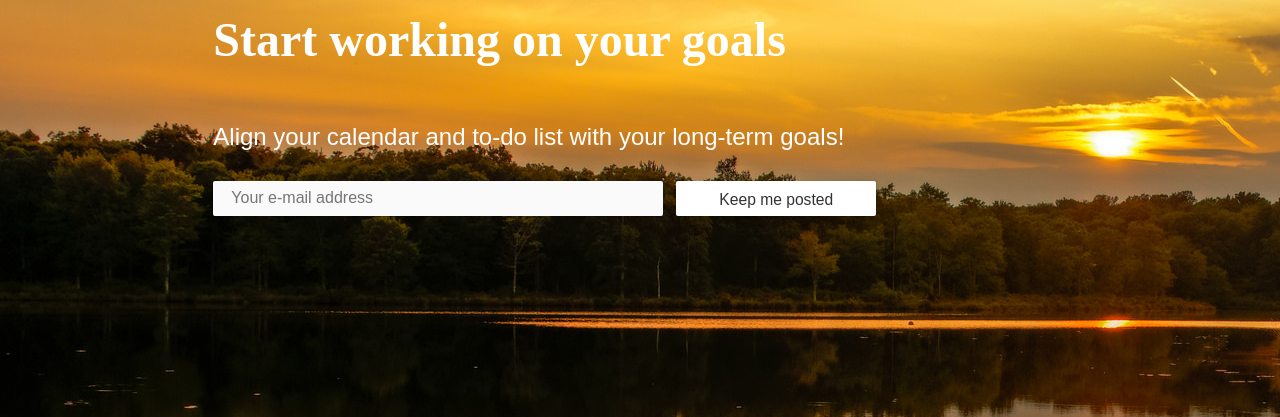
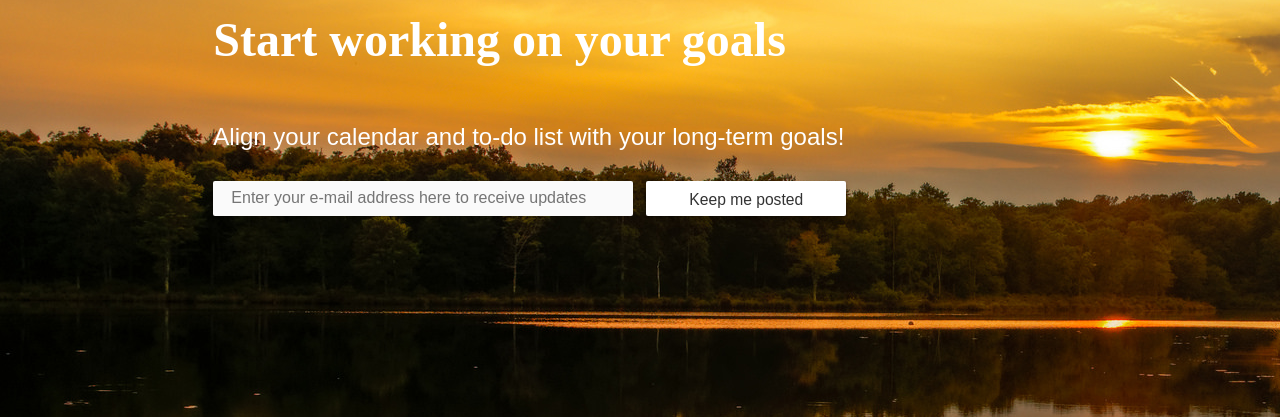
Before and after one commit to GoaldenHour/goaldenhour.github.io, a PHP site: page / in a window 1280 px wide. Shown: the part 285-702 px from the top of the page. Run offline with PHP 8.4, Linux system fonts and the light colour scheme; some web fonts are replaced.

Commit message:
[index, css] Minor changes

```diff
--- a/css/main.css
+++ b/css/main.css
@@ -1,7 +1,6 @@
 .jumbotron {
   background-image:url('../img/goalden_hour.jpg');
   height: 1152px;
-  margin-bottom: -0px; /* Overwrites stupid white space between jumbotron and next section. */
 }
 
 .jumbotron .container {
@@ -29,7 +28,7 @@
 #mce-EMAIL {
   font-size: 16px;
   height: 35px;
-  width: 450px;
+  width: 420px;
 }
 
 .form_btn {
--- a/index.html
+++ b/index.html
@@ -23,14 +23,12 @@
       		<form action="Insert MailChimp list URL here" method="post" id="mc-embedded-subscribe-form" name="mc-embedded-subscribe-form" class="validate" target="_blank" novalidate>
 
         		<p>Align your calendar and to-do list with your long-term goals!</p>
-        		<input type="email" value="" name="EMAIL" class="email" id = "mce-EMAIL" placeholder="Your e-mail address" required>
+        		<input type="email" value="" name="EMAIL" class="email" id = "mce-EMAIL" placeholder="Enter your e-mail address here to receive updates" required>
 
         		<!-- real people should not fill this in and expect good things - do not remove this or risk form bot signups-->
         		<div style="position: absolute; left: -5000px;"><input type="text" name="b_a4394a3256eb974cf28b46320_ed52db2bfb" value=""></div>
 
-        		<button type="submit" class = "form_btn">
-        		  Keep me posted
-        		</button>
+        		<button type="submit" class = "form_btn">Keep me posted</button>
 
       		</form>
     		</div> <!-- End mc_embed_signup -->
```
